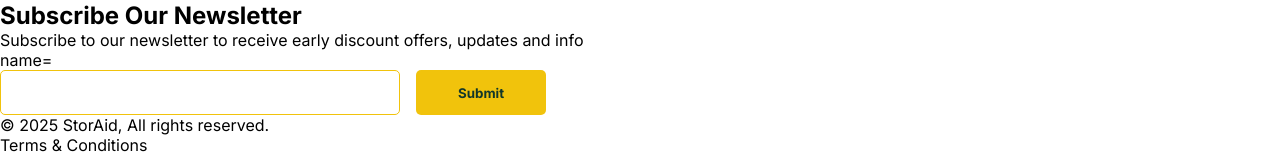
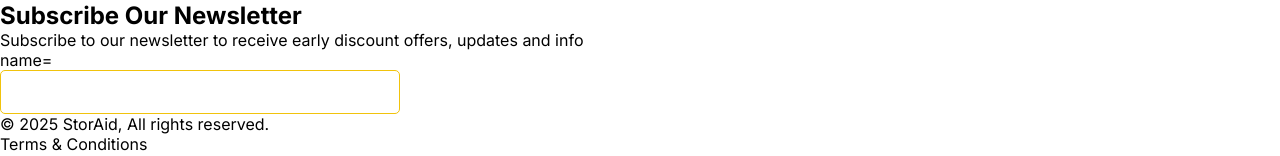
Before and after one commit to emillarsson99-m0wgli/StoraidStorageService, a React (Vite) app: page / in a window 1280 px wide. Shown: the part 6127-6283 px from the top of the page. Built offline with nearby package versions, Linux system fonts and the light colour scheme.

Commit message:
Removed button component from inputFormComponent

```diff
--- a/src/Components/InputForm.jsx
+++ b/src/Components/InputForm.jsx
@@ -1,5 +1,3 @@
-import Button from "./Button"
-
 function InputForm({ Text, shownText, placeholder, name, labelclassName, inputclassName, inputName, labelName }) {
   return (
 
@@ -9,9 +7,6 @@ function InputForm({ Text, shownText, placeholder, name, labelclassName, inputcl
         <label className={`label ${labelclassName}`}  htmlFor={Text}>{shownText} name={labelName}</label>
         <div className="form-row">
           <input className={`input ${inputclassName}`} type="text" placeholder={placeholder} name={inputName} />
-          <div>
-            <Button Text="Submit" />
-          </div>
         </div>
       </form>
 
```
